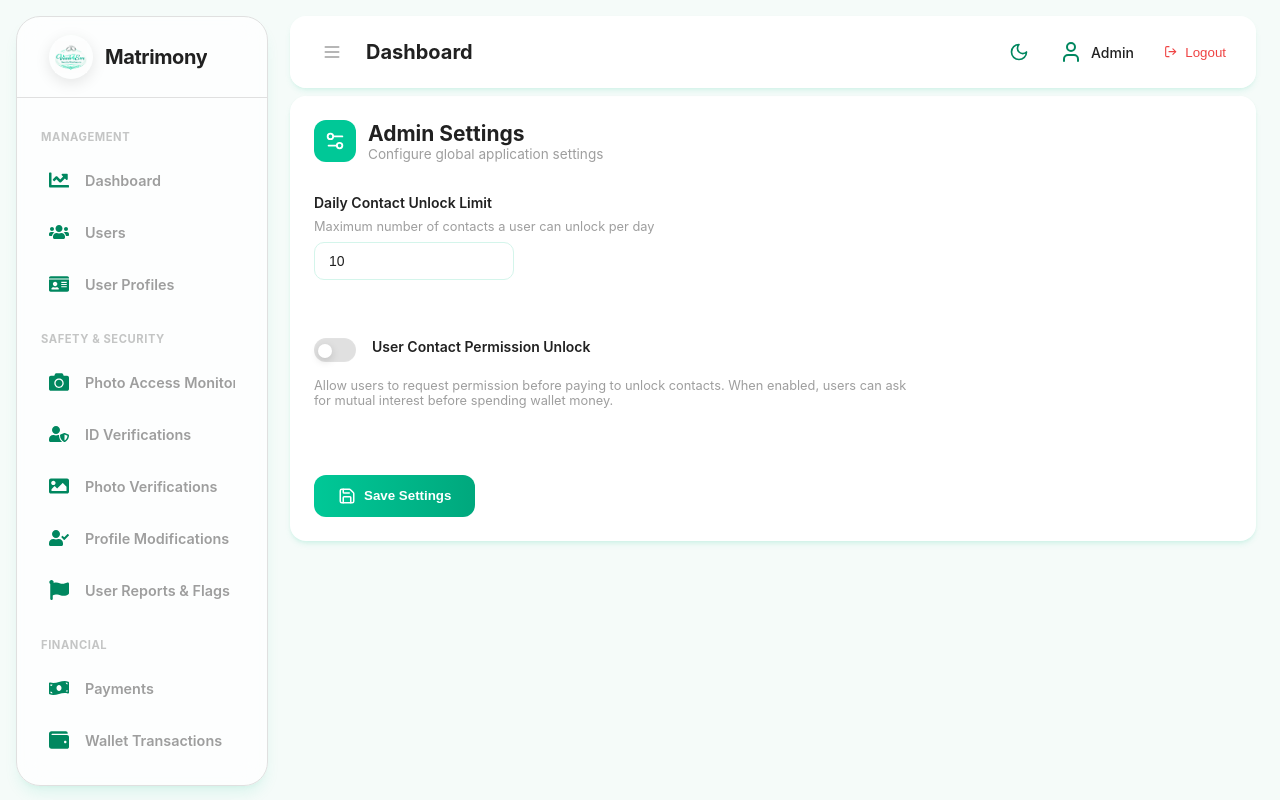
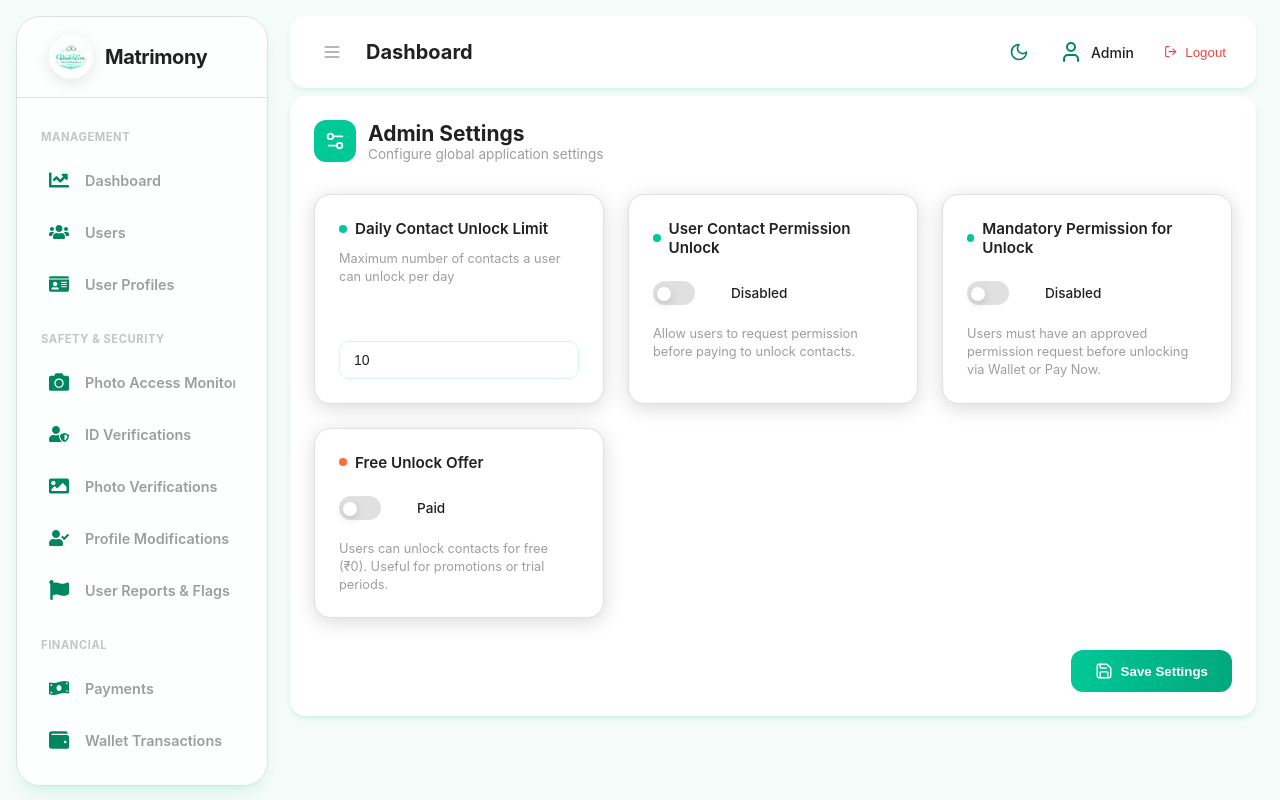
Before and after one commit to REJYKARINGA/matrimony_admin, a React (Vite) app: page /admin-settings in a window 1280 px wide. Built offline with nearby package versions, Linux system fonts and the light colour scheme; no server answers; sample sign-in values are in the browser's storage.

Commit message:
admin settings 4 field added

```diff
--- a/src/pages/AdminSettings.jsx
+++ b/src/pages/AdminSettings.jsx
@@ -11,6 +11,9 @@ export default function AdminSettings() {
     const [formData, setFormData] = useState({
         daily_contact_unlock_limit: 10,
         user_contact_permission_unlock: false,
+        mandatory_permission_for_unlock: false,
+        free_unlock_enabled: false,
+        free_unlock_expires_at: '',
     });
 
     const showToast = (msg, type = 'success') => {
@@ -30,6 +33,9 @@ export default function AdminSettings() {
             setFormData({
                 daily_contact_unlock_limit: s.daily_contact_unlock_limit,
                 user_contact_permission_unlock: Boolean(s.user_contact_permission_unlock),
+                mandatory_permission_for_unlock: Boolean(s.mandatory_permission_for_unlock),
+                free_unlock_enabled: Boolean(s.free_unlock_enabled),
+                free_unlock_expires_at: s.free_unlock_expires_at ? s.free_unlock_expires_at.slice(0, 16) : '',
             });
         } catch (error) {
             console.error('Failed to fetch settings:', error);
@@ -76,10 +82,26 @@ export default function AdminSettings() {
             </div>
 
             <form onSubmit={handleSave}>
-                <div style={{ display: 'flex', flexDirection: 'column', gap: '2rem', maxWidth: '600px' }}>
-                    <div className="form-group">
-                        <label>Daily Contact Unlock Limit</label>
-                        <p style={{ margin: '0 0 0.5rem', fontSize: '0.8rem', color: 'var(--text-secondary)' }}>
+                <div style={{
+                    display: 'grid',
+                    gridTemplateColumns: 'repeat(3, 1fr)',
+                    gap: '1.5rem',
+                }}>
+                    <div style={{
+                        background: 'var(--card-bg, #1e1e2e)',
+                        borderRadius: '16px',
+                        padding: '1.5rem',
+                        border: '1px solid var(--border-color, #2d2d3d)',
+                        boxShadow: '0 4px 20px rgba(0,0,0,0.15)',
+                        display: 'flex',
+                        flexDirection: 'column',
+                        gap: '0.75rem',
+                    }}>
+                        <div style={{ display: 'flex', alignItems: 'center', gap: '0.5rem' }}>
+                            <div style={{ background: 'var(--primary)', width: '8px', height: '8px', borderRadius: '50%' }} />
+                            <label style={{ fontWeight: 600, fontSize: '0.95rem' }}>Daily Contact Unlock Limit</label>
+                        </div>
+                        <p style={{ margin: 0, fontSize: '0.8rem', color: 'var(--text-secondary)', lineHeight: 1.4 }}>
                             Maximum number of contacts a user can unlock per day
                         </p>
                         <input
@@ -88,12 +110,25 @@ export default function AdminSettings() {
                             value={formData.daily_contact_unlock_limit}
                             onChange={e => setFormData({ ...formData, daily_contact_unlock_limit: parseInt(e.target.value) || 0 })}
                             min="0"
-                            style={{ maxWidth: '200px' }}
+                            style={{ maxWidth: '100%', marginTop: 'auto' }}
                         />
                     </div>
 
-                    <div className="form-group">
-                        <label className="form-toggle">
+                    <div style={{
+                        background: 'var(--card-bg, #1e1e2e)',
+                        borderRadius: '16px',
+                        padding: '1.5rem',
+                        border: '1px solid var(--border-color, #2d2d3d)',
+                        boxShadow: '0 4px 20px rgba(0,0,0,0.15)',
+                        display: 'flex',
+                        flexDirection: 'column',
+                        gap: '0.75rem',
+                    }}>
+                        <div style={{ display: 'flex', alignItems: 'center', gap: '0.5rem' }}>
+                            <div style={{ background: 'var(--primary)', width: '8px', height: '8px', borderRadius: '50%' }} />
+                            <label style={{ fontWeight: 600, fontSize: '0.95rem' }}>User Contact Permission Unlock</label>
+                        </div>
+                        <label className="form-toggle" style={{ marginTop: '0.25rem' }}>
                             <span className="switch">
                                 <input
                                     type="checkbox"
@@ -102,14 +137,93 @@ export default function AdminSettings() {
                                 />
                                 <span className="slider"></span>
                             </span>
-                            <span>User Contact Permission Unlock</span>
+                            <span style={{ fontSize: '0.85rem' }}>
+                                {formData.user_contact_permission_unlock ? 'Enabled' : 'Disabled'}
+                            </span>
                         </label>
-                        <p style={{ margin: '0.5rem 0 0', fontSize: '0.8rem', color: 'var(--text-secondary)' }}>
-                            Allow users to request permission before paying to unlock contacts. When enabled, users can ask for mutual interest before spending wallet money.
+                        <p style={{ margin: 0, fontSize: '0.8rem', color: 'var(--text-secondary)', lineHeight: 1.4 }}>
+                            Allow users to request permission before paying to unlock contacts.
                         </p>
                     </div>
 
-                    <div style={{ marginTop: '1rem' }}>
+                    <div style={{
+                        background: 'var(--card-bg, #1e1e2e)',
+                        borderRadius: '16px',
+                        padding: '1.5rem',
+                        border: '1px solid var(--border-color, #2d2d3d)',
+                        boxShadow: '0 4px 20px rgba(0,0,0,0.15)',
+                        display: 'flex',
+                        flexDirection: 'column',
+                        gap: '0.75rem',
+                    }}>
+                        <div style={{ display: 'flex', alignItems: 'center', gap: '0.5rem' }}>
+                            <div style={{ background: 'var(--primary)', width: '8px', height: '8px', borderRadius: '50%' }} />
+                            <label style={{ fontWeight: 600, fontSize: '0.95rem' }}>Mandatory Permission for Unlock</label>
+                        </div>
+                        <label className="form-toggle" style={{ marginTop: '0.25rem' }}>
+                            <span className="switch">
+                                <input
+                                    type="checkbox"
+                                    checked={formData.mandatory_permission_for_unlock}
+                                    onChange={e => setFormData({ ...formData, mandatory_permission_for_unlock: e.target.checked })}
+                                />
+                                <span className="slider"></span>
+                            </span>
+                            <span style={{ fontSize: '0.85rem' }}>
+                                {formData.mandatory_permission_for_unlock ? 'Enabled' : 'Disabled'}
+                            </span>
+                        </label>
+                        <p style={{ margin: 0, fontSize: '0.8rem', color: 'var(--text-secondary)', lineHeight: 1.4 }}>
+                            Users must have an approved permission request before unlocking via Wallet or Pay Now.
+                        </p>
+                    </div>
+
+                    <div style={{
+                        background: 'var(--card-bg, #1e1e2e)',
+                        borderRadius: '16px',
+                        padding: '1.5rem',
+                        border: '1px solid var(--border-color, #2d2d3d)',
+                        boxShadow: '0 4px 20px rgba(0,0,0,0.15)',
+                        display: 'flex',
+                        flexDirection: 'column',
+                        gap: '0.75rem',
+                    }}>
+                        <div style={{ display: 'flex', alignItems: 'center', gap: '0.5rem' }}>
+                            <div style={{ background: '#FF6B35', width: '8px', height: '8px', borderRadius: '50%' }} />
+                            <label style={{ fontWeight: 600, fontSize: '0.95rem' }}>Free Unlock Offer</label>
+                        </div>
+                        <label className="form-toggle" style={{ marginTop: '0.25rem' }}>
+                            <span className="switch">
+                                <input
+                                    type="checkbox"
+                                    checked={formData.free_unlock_enabled}
+                                    onChange={e => setFormData({ ...formData, free_unlock_enabled: e.target.checked })}
+                                />
+                                <span className="slider"></span>
+                            </span>
+                            <span style={{ fontSize: '0.85rem' }}>
+                                {formData.free_unlock_enabled ? 'Free' : 'Paid'}
+                            </span>
+                        </label>
+                        <p style={{ margin: 0, fontSize: '0.8rem', color: 'var(--text-secondary)', lineHeight: 1.4 }}>
+                            Users can unlock contacts for free (₹0). Useful for promotions or trial periods.
+                        </p>
+                        {formData.free_unlock_enabled && (
+                            <div style={{ marginTop: '0.5rem' }}>
+                                <label style={{ fontSize: '0.8rem', fontWeight: 500, display: 'block', marginBottom: '0.35rem' }}>Expiry (optional)</label>
+                                <input
+                                    type="datetime-local"
+                                    className="form-control"
+                                    value={formData.free_unlock_expires_at}
+                                    onChange={e => setFormData({ ...formData, free_unlock_expires_at: e.target.value })}
+                                    style={{ width: '100%' }}
+                                />
+                            </div>
+                        )}
+                    </div>
+                </div>
+
+                <div style={{ marginTop: '2rem', display: 'flex', justifyContent: 'flex-end' }}>
                     <button
                         type="submit"
                         className="btn btn-primary"
@@ -119,7 +233,6 @@ export default function AdminSettings() {
                         {saving ? <FaSpinner className="spinner" /> : <LuSave size={18} />}
                         {saving ? 'Saving...' : 'Save Settings'}
                     </button>
-                    </div>
                 </div>
             </form>
 
```
Lines whose indentation alone changed are shown as unchanged.
